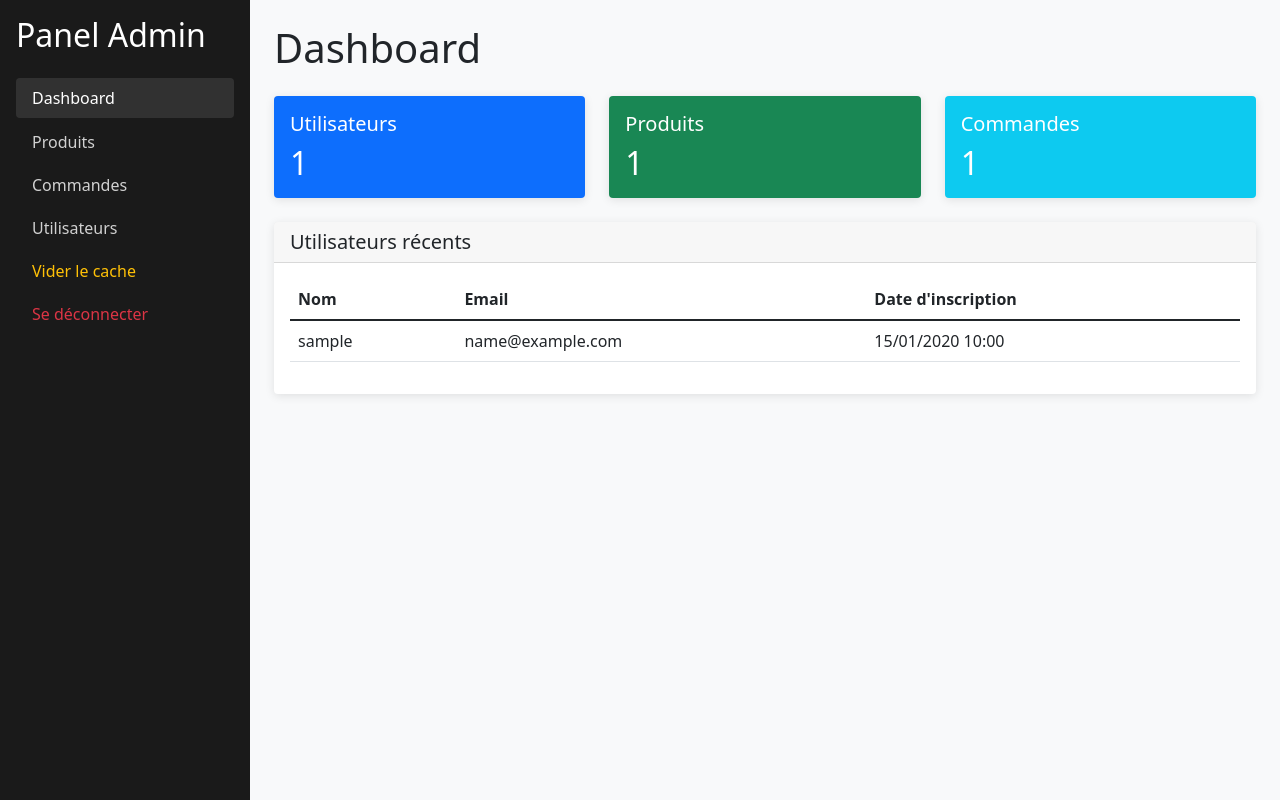
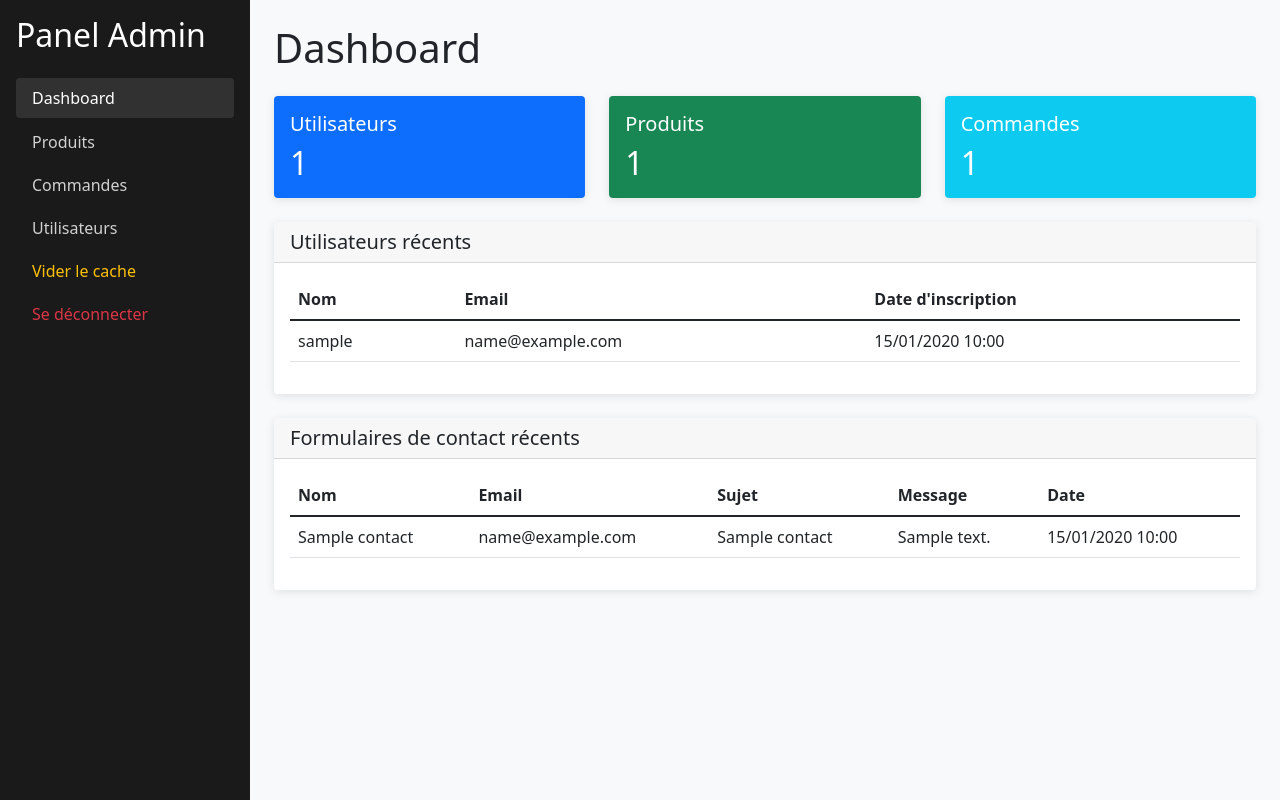
Before and after one commit to BENZOOgataga/Projet-Web, a PHP site: page /assets/admin/admin_index.php in a window 1280 px wide. Run offline with PHP 8.4, Linux system fonts and the light colour scheme; the visitor is signed in with stand-in values (Sample User, id 1); tables that the repository leaves empty or names only in its code hold one stand-in row (values such as "Sample post").

Commit message:
REFONTE: ajout de la section des formulaires de contact récents dans admin_index.php

```diff
--- a/assets/admin/admin_index.php
+++ b/assets/admin/admin_index.php
@@ -2,19 +2,20 @@
 require_once 'auth.php';
 require_once '../account-handling/settings.php';
 
-
 $users_count = $pdo->query("SELECT COUNT(*) FROM users")->fetchColumn();
-
-
 $products_count = $pdo->query("SELECT COUNT(*) FROM articles")->fetchColumn();
-
-
 $orders_count = $pdo->query("SELECT COUNT(*) FROM orders")->fetchColumn();
-
 
 $recent_users = $pdo->query("
     SELECT username, email, created_at
     FROM users
+    ORDER BY created_at DESC
+    LIMIT 5
+")->fetchAll();
+
+$contact_forms = $pdo->query("
+    SELECT name_contact, email_contact, subject_contact, message_contact, created_at
+    FROM contact
     ORDER BY created_at DESC
     LIMIT 5
 ")->fetchAll();
@@ -34,7 +35,9 @@ $recent_users = $pdo->query("
 <body>
 <div class="admin-layout">
     <div class="admin-sidebar">
-            <h2 class="mb-4">Panel Admin</h2>
+        <h2 class="mb-4">
+            <a href="../../index.php" style="text-decoration: none; color: inherit;">Panel Admin</a>
+        </h2>
         <nav>
             <a href="#" class="nav-link active">Dashboard</a>
             <a href="products.php" class="nav-link">Produits</a>
@@ -75,7 +78,7 @@ $recent_users = $pdo->query("
             </div>
         </div>
 
-            <div class="card">
+        <div class="card mb-4">
             <div class="card-header">
                 <h5 class="card-title mb-0">Utilisateurs récents</h5>
             </div>
@@ -100,6 +103,36 @@ $recent_users = $pdo->query("
                 </table>
             </div>
         </div>
+
+        <div class="card">
+            <div class="card-header">
+                <h5 class="card-title mb-0">Formulaires de contact récents</h5>
+            </div>
+            <div class="card-body">
+                <table class="table">
+                    <thead>
+                    <tr>
+                        <th>Nom</th>
+                        <th>Email</th>
+                        <th>Sujet</th>
+                        <th>Message</th>
+                        <th>Date</th>
+                    </tr>
+                    </thead>
+                    <tbody>
+                    <?php foreach ($contact_forms as $form): ?>
+                        <tr>
+                            <td><?php echo htmlspecialchars($form['name_contact']); ?></td>
+                            <td><?php echo htmlspecialchars($form['email_contact']); ?></td>
+                            <td><?php echo htmlspecialchars($form['subject_contact']); ?></td>
+                            <td><?php echo htmlspecialchars($form['message_contact']); ?></td>
+                            <td><?php echo date('d/m/Y H:i', strtotime($form['created_at'])); ?></td>
+                        </tr>
+                    <?php endforeach; ?>
+                    </tbody>
+                </table>
+            </div>
+        </div>
     </main>
 </div>
 
```
Lines whose indentation alone changed are shown as unchanged.
